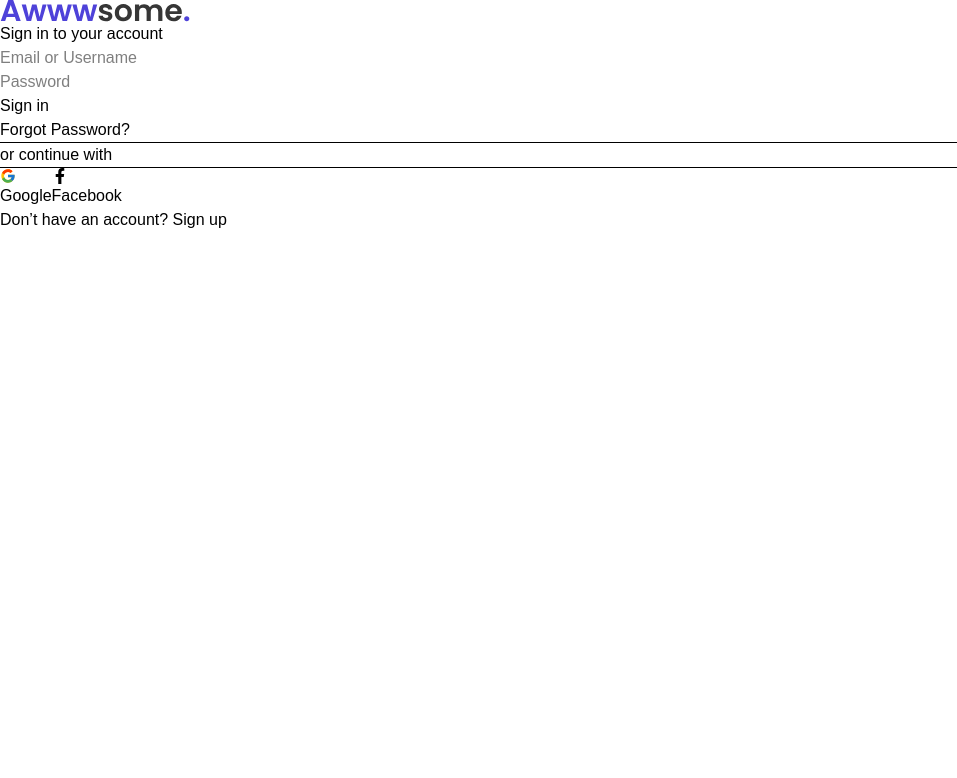
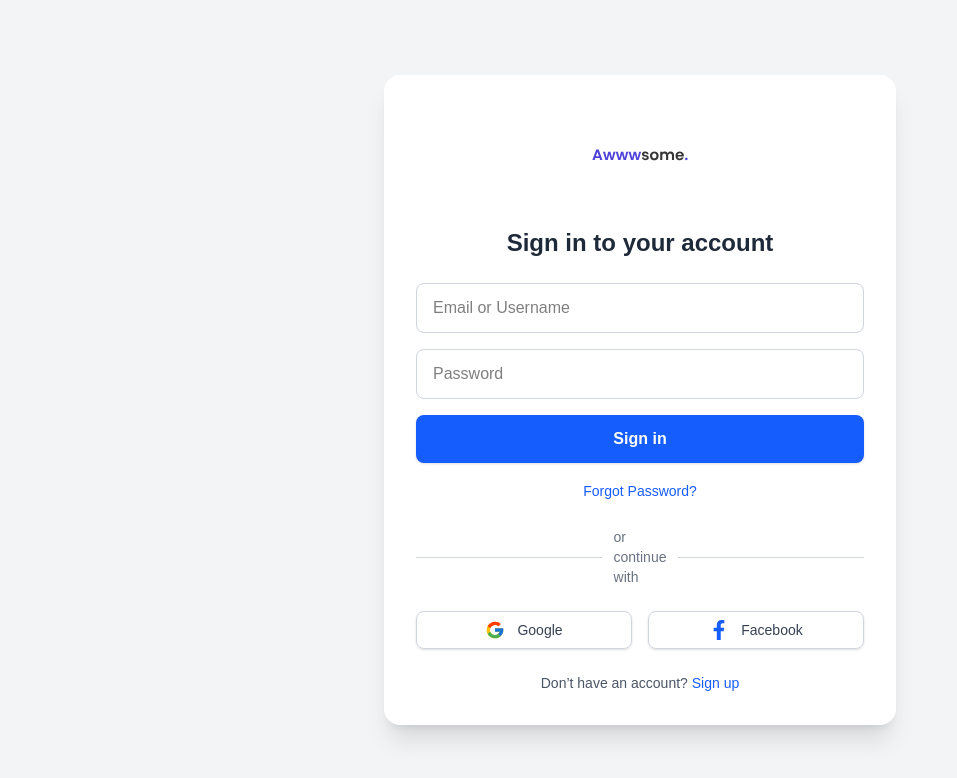
Before and after one commit to anisha2lc/awesome-website, a React (Vite) app: page / in a window 1280 px wide. Shown: the top 778 px of the page, without its empty margins (0-957 px from the left). Built offline with nearby package versions, Linux system fonts and the light colour scheme.

Commit message:
Fixed the typescript errors

```diff
--- a/package.json
+++ b/package.json
@@ -24,6 +24,7 @@
   },
   "devDependencies": {
     "@eslint/js": "^9.30.1",
+    "@tailwindcss/vite": "^4.1.11",
     "@types/react": "^19.1.8",
     "@types/react-dom": "^19.1.6",
     "@vitejs/plugin-react": "^4.6.0",
--- a/src/pages/Login.tsx
+++ b/src/pages/Login.tsx
@@ -124,11 +124,11 @@ const LoginPage = () => {
         </div>
 
         <div className="flex gap-4">
-          <button className="flex items-center gap-3 border border-gray-300 px-2 md:px-4 py-2 rounded-lg w-full justify-center hover:bg-gray-50 transition shadow-sm">
+          <button className="flex items-center gap-3 border border-gray-300 px-2 md:px-4 py-2 rounded-lg w-full justify-center hover:bg-gray-50 transition shadow-sm cursor-pointer">
             <FcGoogle className="text-xl" />
             <span className="text-sm text-gray-700">Google</span>
           </button>
-          <button className="flex items-center gap-3 border border-gray-300 px-2 md:px-4 py-2 rounded-lg w-full justify-center hover:bg-gray-50 transition shadow-sm">
+          <button className="flex items-center gap-3 border border-gray-300 px-2 md:px-4 py-2 rounded-lg w-full justify-center hover:bg-gray-50 transition shadow-sm cursor-pointer">
             <FaFacebookF className="text-blue-600 text-xl" />
             <span className="text-sm text-gray-700">Facebook</span>
           </button>
```
Also changed, not shown: 1 other file (tests, documents, lock files or other folders).
